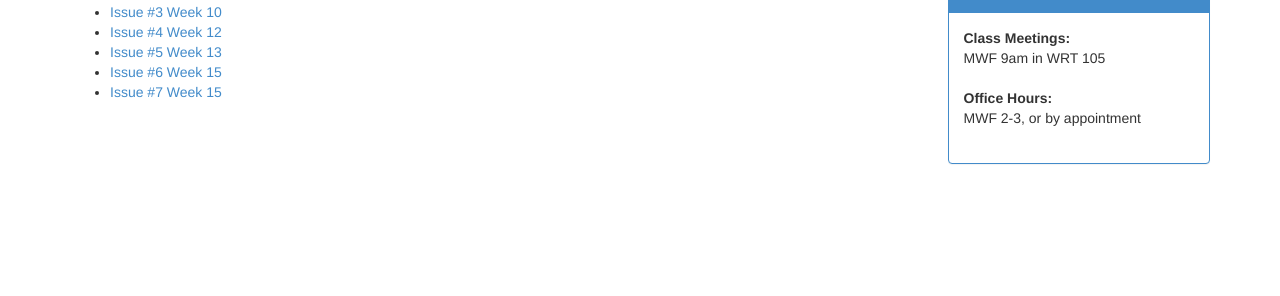
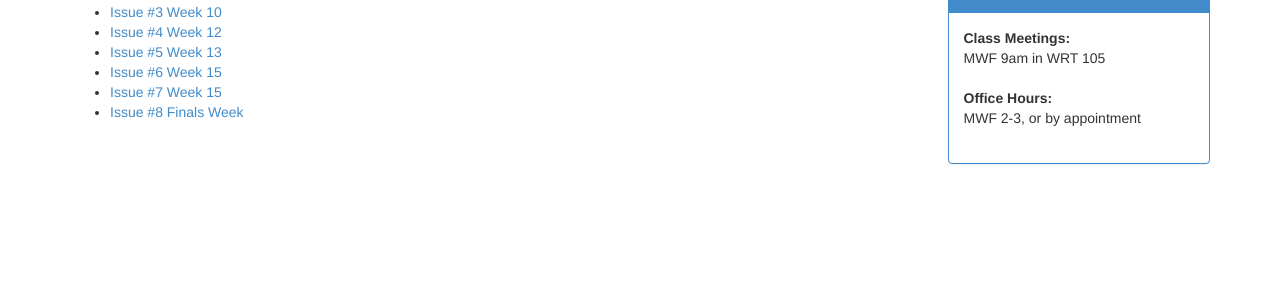
Before and after one commit to theronhitchman/euclidean-geometry, a Jekyll site: the page built from journal/index.md, in a window 1280 px wide. Shown: the part 502-798 px from the top of the page. Built offline with Jekyll 4.4.1, drawn with Linux system fonts in a browser that asks for light colours; nearby versions of some CDN libraries.

Commit message:
add issue08 of journal

```diff
--- a/journal/index.md
+++ b/journal/index.md
@@ -28,3 +28,4 @@ the [page about writing][writing].
 - [Issue #5 Week 13]({{site.baseurl}}/journal/2014F/issue05/TEG05.pdf)
 - [Issue #6 Week 15]({{site.baseurl}}/journal/2014F/issue06/TEG06.pdf)
 - [Issue #7 Week 15]({{site.baseurl}}/journal/2014F/issue06/TEG07.pdf)
+- [Issue #8 Finals Week]({{site.baseurl}}/journal/2014/issue08/TEG08.pdf)
```
Also changed, not shown: 1 other file.
